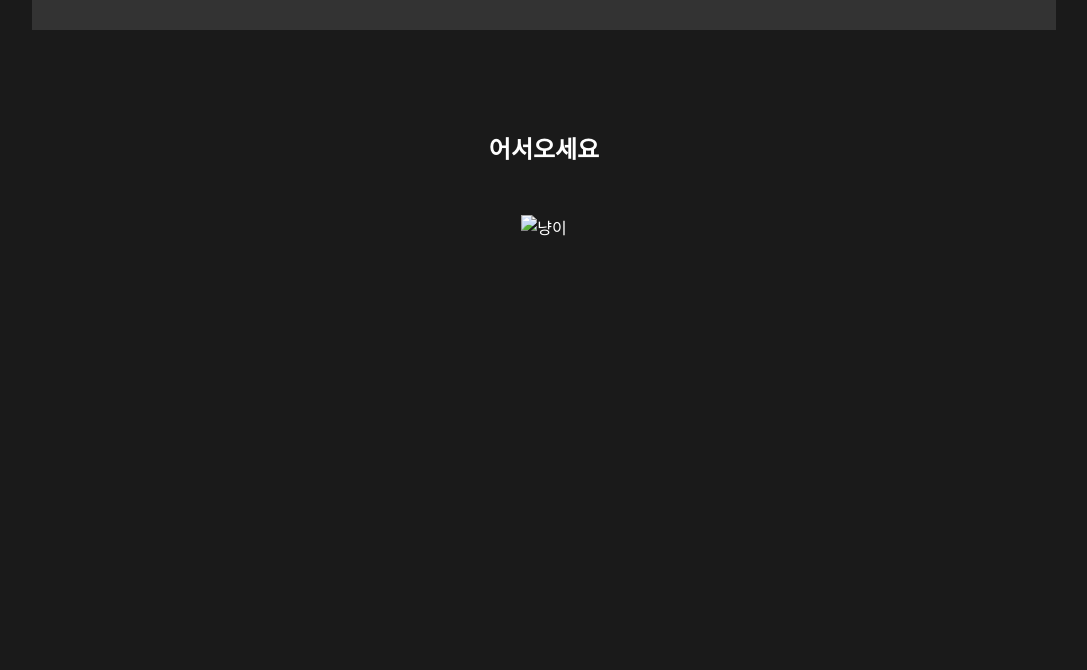
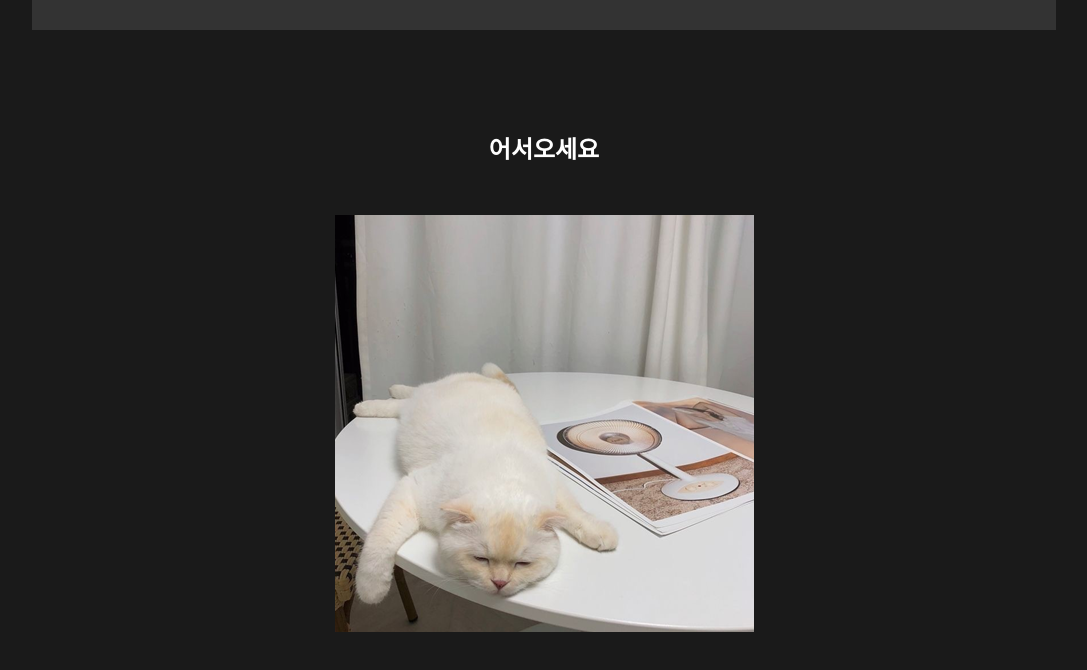
Before and after one commit to kjh425/kjh425.github.io, a plain HTML site: page index.html in a window 1280 px wide. Shown: the part 126-796 px from the top of the page, without its empty margins (96-1183 px from the left). Drawn offline with Linux system fonts and the light colour scheme.

Commit message:
index.html

```diff
--- a/index.html
+++ b/index.html
@@ -121,7 +121,7 @@
     </div>
 
     <div class="image-container">
-        <img src="../practice/제목 없음.png" alt="냥이">
+        <img src="제목 없음.png" alt="냥이">
     </div>
 
 
```
